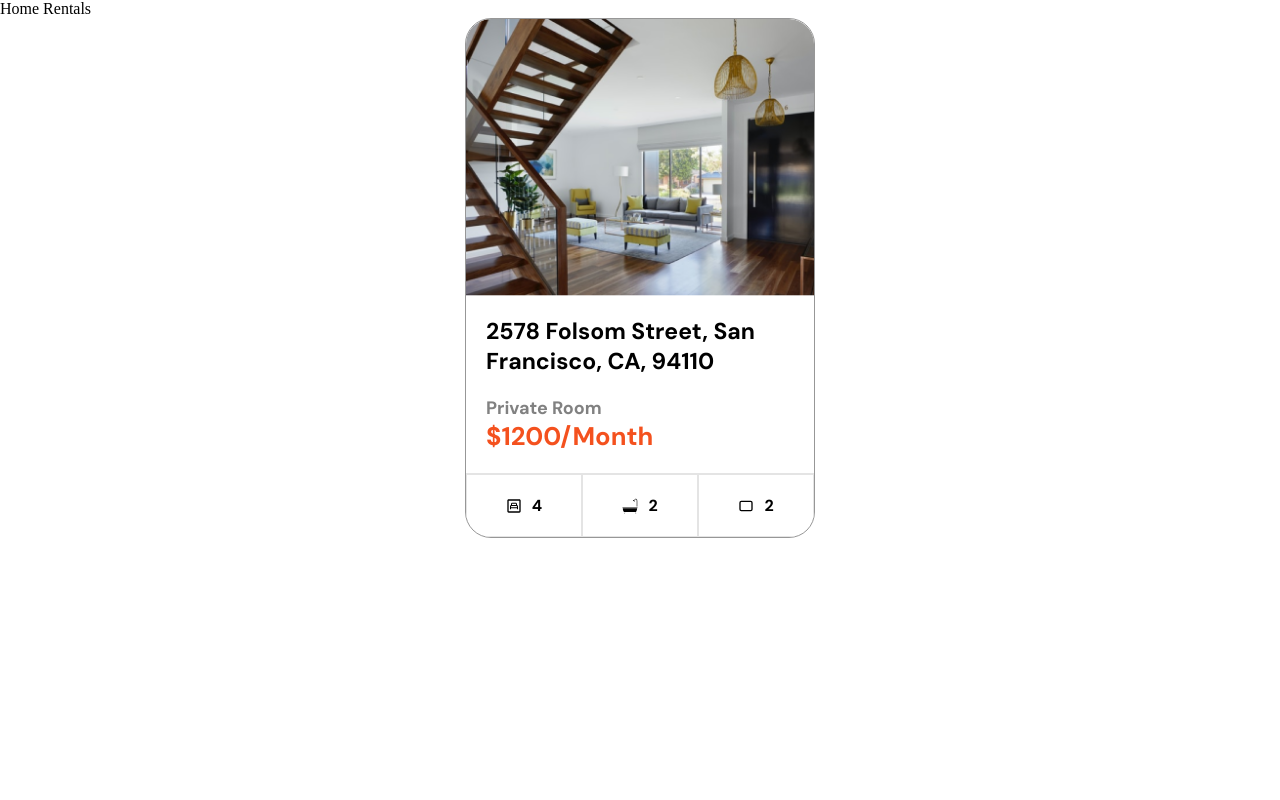
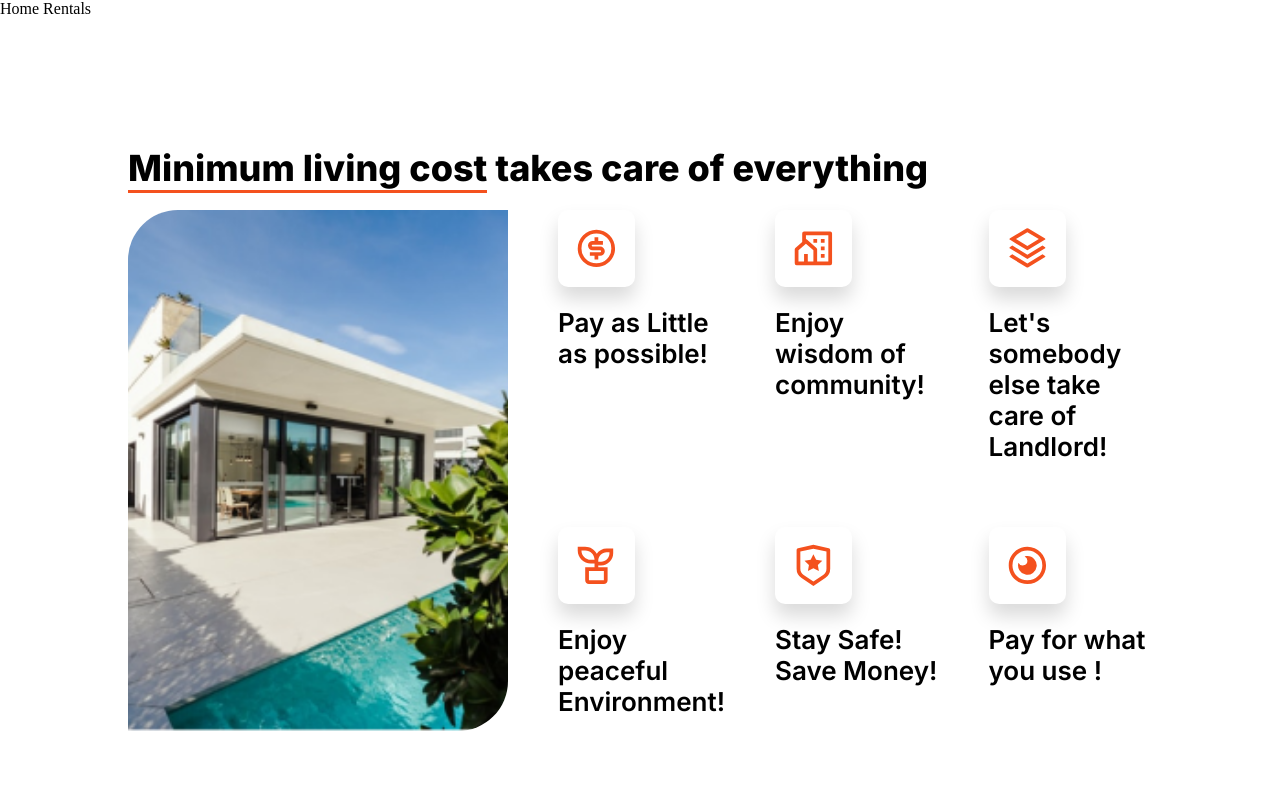
Before and after one commit to EjikeOdoh/home-rentals, a React (Create React App) app: page / in a window 1280 px wide. Shown: the top 800 px of the page. Built offline with nearby package versions, Linux system fonts and the light colour scheme.

Commit message:
Complete section 2

```diff
--- a/src/App.js
+++ b/src/App.js
@@ -1,12 +1,26 @@
 import "./app.css";
+import IconCard from "./components/IconCard";
 import Card from "./UI/Card";
+import Button from "./components/Button";
+import {
+  RiMoneyDollarCircleLine,
+  RiCommunityLine,
+  RiPlantLine,
+  RiShieldStarLine,
+  RiEye2Line,
+  RiStackLine,
+} from "react-icons/ri";
+import Home from "./Home";
+import { mLC } from "./data";
 
 function App() {
   return (
     <div>
       Home Rentals
+      <Home />
       <Card />
-      {/* <Card /> */}
+      <Button />
+      <Card />
     </div>
   );
 }
--- /dev/null
+++ b/src/Home.jsx
@@ -0,0 +1,37 @@
+import React from "react";
+import "./home.css";
+import { RiMoneyDollarCircleLine } from "react-icons/ri";
+import IconCard from "./components/IconCard";
+import Pool from "./assets/pool.png";
+import { mLC } from "./data";
+
+const Home = () => {
+  return (
+    <div>
+      <section>
+        <h2 className="section-2-heading">
+          <span>Minimum living cost</span> takes care of everything
+        </h2>
+        <div className="section-2-content">
+          <div className="section-2-image">
+            <img src={Pool} />
+          </div>
+          <div className="section-2-box">
+            {mLC.map((x) => {
+              return (
+                <article className="section-2-infobox">
+                  <IconCard>{x.icon}</IconCard>
+                  <h3 className="infoBox-text">{x.text}</h3>
+                </article>
+              );
+            })}
+          </div>
+        </div>
+      </section>
+      <section></section>
+      <section></section>
+    </div>
+  );
+};
+
+export default Home;
--- a/src/UI/card.css
+++ b/src/UI/card.css
@@ -6,7 +6,7 @@
   border: 1px solid #979797;
   border-radius: 26px;
   overflow: hidden;
-  margin: auto;
+  margin: 10px auto;
   display: flex;
   flex-direction: column;
   justify-content: space-between;
@@ -56,6 +56,7 @@
 .property-icon {
   font-family: "DM Sans", sans-serif;
   font-weight: 700;
+  font-size: 18px;
   flex: 1;
   display: flex;
   justify-content: center;
--- /dev/null
+++ b/src/components/Button.jsx
@@ -0,0 +1,11 @@
+import React from "react";
+
+const Button = () => {
+  return (
+    <div style={{ textAlign: "center" }}>
+      <button>Button</button>;
+    </div>
+  );
+};
+
+export default Button;
--- /dev/null
+++ b/src/components/IconCard.jsx
@@ -0,0 +1,8 @@
+import React from "react";
+import "./iconCard.css";
+
+const IconCard = ({ children }) => {
+  return <div className="icon-card">{children}</div>;
+};
+
+export default IconCard;
--- /dev/null
+++ b/src/components/iconCard.css
@@ -0,0 +1,14 @@
+.icon-card {
+  width: 77px;
+  height: 77px;
+  display: grid;
+  place-items: center;
+  background-color: #fff;
+  box-shadow: 0px 12px 19px rgba(0, 0, 0, 0.15);
+  border-radius: 10px;
+}
+
+.icon-card svg {
+  color: #f4511e;
+  font-size: 2.8rem;
+}
--- /dev/null
+++ b/src/data.js
@@ -0,0 +1,35 @@
+import {
+  RiMoneyDollarCircleLine,
+  RiCommunityLine,
+  RiPlantLine,
+  RiShieldStarLine,
+  RiEye2Line,
+  RiStackLine,
+} from "react-icons/ri";
+
+export const mLC = [
+  {
+    icon: <RiMoneyDollarCircleLine />,
+    text: "Pay as Little as possible!",
+  },
+  {
+    icon: <RiCommunityLine />,
+    text: "Enjoy wisdom of community!",
+  },
+  {
+    icon: <RiStackLine />,
+    text: "Let's somebody else take care of Landlord!",
+  },
+  {
+    icon: <RiPlantLine />,
+    text: "Enjoy peaceful Environment!",
+  },
+  {
+    icon: <RiShieldStarLine />,
+    text: "Stay Safe! Save Money!",
+  },
+  {
+    icon: <RiEye2Line />,
+    text: "Pay for what you use !",
+  },
+];
--- /dev/null
+++ b/src/home.css
@@ -0,0 +1,47 @@
+@import url("https://fonts.googleapis.com/css2?family=Inter:wght@600;800&display=swap");
+
+section {
+  margin: 10%;
+}
+
+.section-2-heading {
+  font-family: "Inter", sans-serif;
+  font-size: 36px;
+  font-weight: 800;
+  margin-bottom: 20px;
+}
+
+.section-2-heading span {
+  border-bottom: 3px solid #f4511e;
+}
+
+.section-2-content {
+  display: grid;
+  gap: 50px;
+  grid-template-columns: 380px auto;
+}
+
+.section-2-image {
+  height: 521px;
+  border-radius: 50px 0 50px 0;
+  overflow: hidden;
+}
+
+.section-2-image img {
+  width: 100%;
+  height: 100%;
+  object-fit: cover;
+}
+
+.section-2-box {
+  display: grid;
+  grid-template-columns: repeat(3, 1fr);
+  gap: 50px;
+}
+
+.infoBox-text {
+  font-family: "Inter", sans-serif;
+  font-size: 26px;
+  font-weight: 600;
+  margin-top: 20px;
+}
```
Also changed, not shown: src/assets/pool.png (added).
